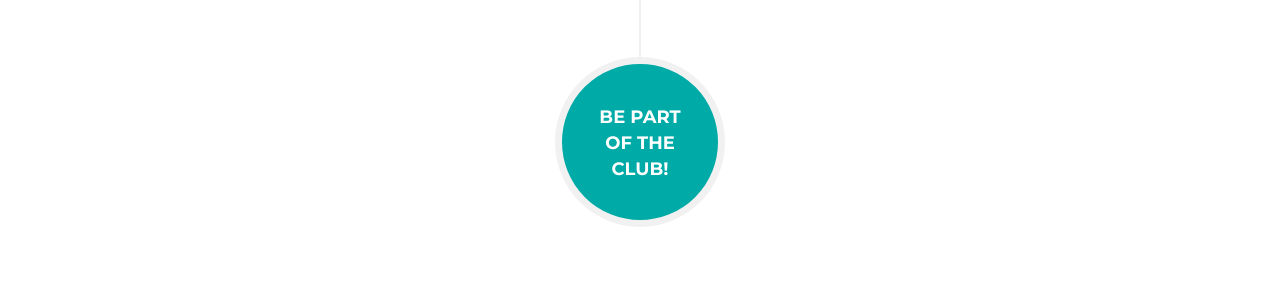
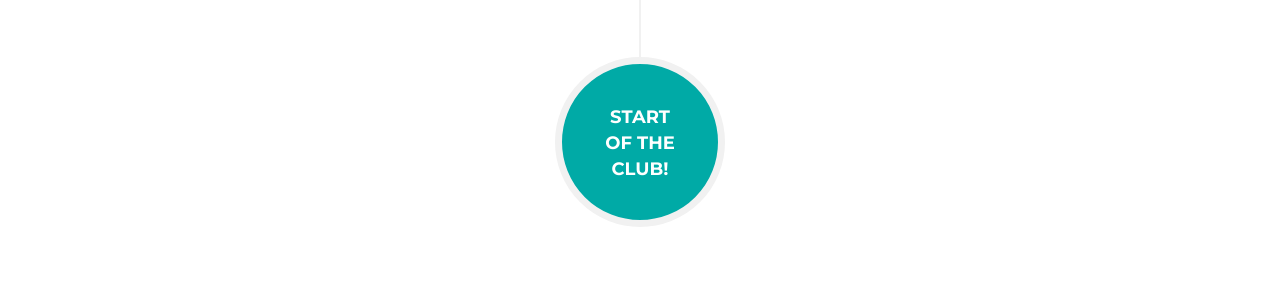
Before and after one commit to nova-developers/nova-developers.github.io, a Jekyll site: the page built from index.html, in a window 1280 px wide and 900 px high, scrolled down 2880 px. Shown: the part 154-454 px from the top of the window. Built offline with Jekyll 4.4.1, drawn with Linux system fonts in a browser that asks for light colours; some web fonts are replaced.

Commit message:
start of the club

```diff
--- a/_includes/about.html
+++ b/_includes/about.html
@@ -46,7 +46,7 @@
                           </li>-->
                         <li class="timeline-inverted">
                             <div class="timeline-image">
-                                <h4>Be Part
+                              <h4>Start
                                     <br>Of the
                                     <br>club!</h4>
                             </div>
```
Also changed, not shown: 2 other files.
